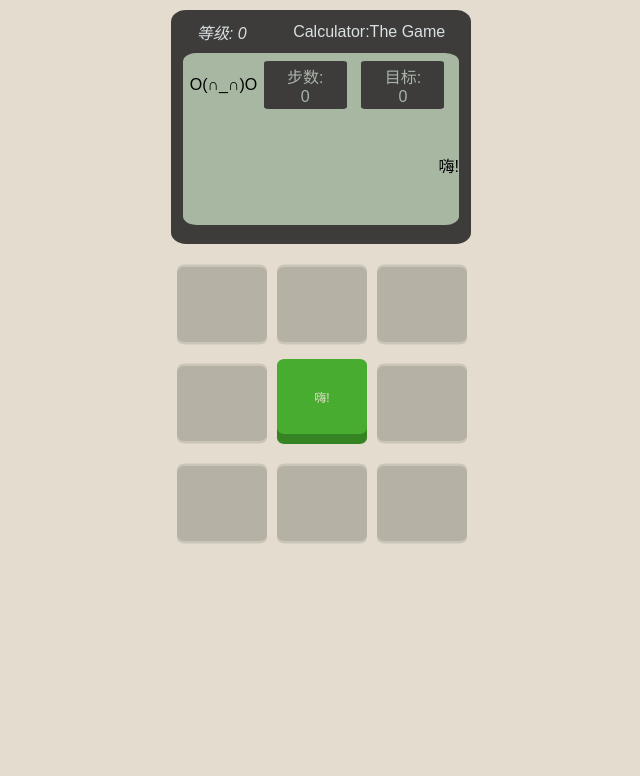
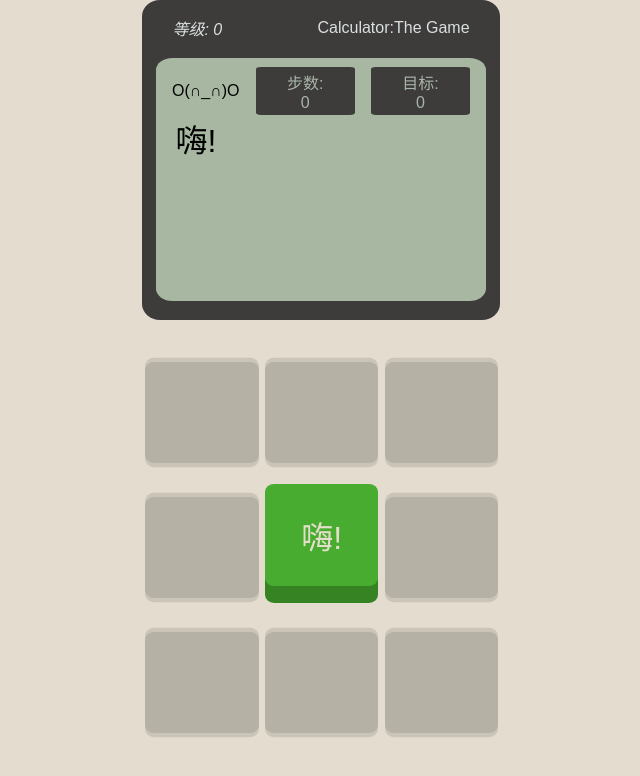
Before and after one commit to S-H-Go/Calculator-The-Game-Vuejs, a Vue app: page / in a window 1280 px wide. Shown: the top 776 px of the page, without its empty margins (319-959 px from the left). Built offline with nearby package versions, Linux system fonts and the light colour scheme.

Commit message:
✨ feat: 对话按钮动态字体大小，部分样式修改

```diff
--- a/src/App.vue
+++ b/src/App.vue
@@ -50,13 +50,16 @@
 
 #app
 {
-  width: 300px;
-  height: 533px;
-  padding: 10px 20px 40px 20px;
+  /* ipone 13 pro 的尺寸 */
+  --vw: 390px;
+  --vh: 844px;
+  width: calc(var(--vw) * 0.92);
+  height: calc(var(--vh) * 0.80);
+  padding: calc(var(--vh) * 2%) calc(var(--vw) * 4%) calc(var(--vh) * 10%) calc(var(--vw) * 4%);
   margin: auto;
   display: grid;
   grid-template-columns: 100%;
-  grid-template-rows: 36% 56%;
+  grid-template-rows: 40% 60%;
   row-gap: 8%;
 }
 
--- a/src/components/ButtonPanel.vue
+++ b/src/components/ButtonPanel.vue
@@ -19,12 +19,12 @@
 {
   width: 100%;
   height: 100%;
-  --button-width: 90px;
-  --button-height: 75px;
-  --button-margin-top: 15px;
-  --button-margin-left: 6px;
-  --button-margin-right: 1%;
-  --button-border-size: 10px;
+  --button-width: calc(0.29 * var(--vw));
+  --button-height: calc(0.12 * var(--vh));
+  --button-margin-top: calc(0.03 * var(--vh));
+  --button-margin-left: calc(0.01 * var(--vw));
+  --button-margin-right: calc(0.01 * var(--vw));
+  --button-border-size: calc(0.02 * var(--vh));
   --button-border-radius: 8%;
 }
 
@@ -170,7 +170,7 @@
   width: var(--button-width);
   height: var(--button-height);
   border: none;
-  font-size: 1.25rem;
+  font-size: 1.5rem;
   color: #e4decb;
   padding: 0;
   border-radius: var(--button-border-radius);
@@ -191,10 +191,5 @@
     --button-margin-right: 1vw;
     --button-border-size: 2vh;
   }
-
-  .button
-  {
-    font-size: 1.5rem;
-  }
 }
 </style>
--- a/src/components/ScreenPanel.vue
+++ b/src/components/ScreenPanel.vue
@@ -40,7 +40,6 @@
   background-color: #a8b7a2;
   display: flex;
   flex-direction: column;
-  justify-content: space-between;
   border-radius: 5%;
 }
 </style>
--- a/src/components/otherButtons/ConversationButton.vue
+++ b/src/components/otherButtons/ConversationButton.vue
@@ -1,5 +1,5 @@
 <template>
-    <button @click="click()" class="button" :class="color">
+    <button @click="click()" class="button" :class="color" :style="{ fontSize: fontSize + 'px' }">
         {{ info }}
     </button>
 </template>
@@ -44,11 +44,25 @@
         }
     }
 })
+//根据字数动态设置字体大小
+const fontSize = computed(() => {
+    //获取 rem 大小
+    const rem: number = Number(window.getComputedStyle(document.documentElement).fontSize.replace("px", ""));
+    if (props.info != "<<" && props.info != "2") {
+        switch (props.info.length) {
+            case 1: return 3 * rem;
+            case 2: return 2 * rem;
+            case 3: return 1.5 * rem;
+            case 4: return 1.5 * rem;
+            case 5: return 1.5 * rem;
+            case 6: return 1.5 * rem;
+            case 7: return 1.3 * rem;
+            case 9: return 1.1 * rem;
+        }
+    }
+})
 </script>
 
 <style scoped>
-button
-{
-    font-size: 0.75rem;
-}
+
 </style>
--- a/src/components/screenSection/InfoScreen.vue
+++ b/src/components/screenSection/InfoScreen.vue
@@ -1,20 +1,21 @@
 <template>
-    <section id="number-display-section">
-        <led-style-canvas v-show="screenControl.showWhat == 'number'" :ledOptions="screenData.ledOptions"
+    <div id="number-display-section">
+        <led-style-canvas id="number" v-show="screenControl.showWhat == 'number'" :ledOptions="screenData.ledOptions"
             :key="screenData.ledCanvasKey" :class="{ 'blink': store.control.numberBlink }"></led-style-canvas>
         <div v-show="screenControl.showWhat == 'error'" id="error">
-            {{  screenData.errorInfo  }}
+            {{ screenData.errorInfo }}
         </div>
         <div v-show="screenControl.showWhat == 'accomplish'" id="accomplish">
-            {{  screenData.accomplishInfo  }}
+            {{ screenData.accomplishInfo }}
         </div>
         <div id="pause" v-show="screenControl.showWhat == 'pause'" :class="{ 'pause-blink': store.control.pauseBlink }">
-            {{  screenData.pauseInfo  }}
+            {{ screenData.pauseInfo }}
         </div>
-        <div v-show="screenControl.showWhat == 'conversation'">
-            {{  screenData.conversation[screenData.conversationIndex].info  }}
+        <!-- :style="{ fontSize: fontSize + 'px' }" -->
+        <div id="conversation" v-show="screenControl.showWhat == 'conversation'">
+            {{ screenData.conversation[screenData.conversationIndex].info }}
         </div>
-    </section>
+    </div>
 </template>
 
 <script lang="ts" setup>
@@ -24,47 +25,88 @@
 const store = useStore()
 const screenData = computed(() => store.getScreenData)
 const screenControl = computed(() => store.getScreenControl)
+//动态字体大小
+// const fontSize = computed(() => {
+//     let width: number = document.getElementById("number-display-section")?.clientWidth as number;
+//     let height: number = document.getElementById("number-display-section")?.clientHeight as number;
+//     const reg = RegExp(" ", 'g');
+//     let marginRight = ["0", "0"];
+//     if (document.getElementById("number-display-section") != null) {
+//         marginRight = getComputedStyle(document.getElementById("number-display-section") as HTMLElement).getPropertyValue('--margin-right').replace("calc(", "").replace("px)", "").replace(reg, "").split("*");
+//     }
+//     width -= (Number(marginRight[0]) * Number(marginRight[1]) * 2);
+//     let length: number = store.data.conversation[store.data.conversationIndex].info.length;
+//     let fs = 0;
+//     fs = (Math.sqrt((width + height) * (width + height) + 4 * width * height * length - 4 * width * height) - width - height) / (2 * length - 2);
+//     console.log("width:", width);
+//     console.log("height:", height);
+//     console.log("fs", fs);
+//     // return fs;
+//     // while (Math.ceil(length / Math.floor(width / fs)) * fs < height) {
+//     //     fs++;
+//     //     // console.log("+++");
+//     // }
+//     return fs;
+// });
 </script>
 
 <style scoped>
-/* 数字显示部分 */
 #number-display-section
 {
-    --margin-right: 1rem;
+    --margin-top: calc(0.06 * var(--vh));
+    --margin-right: calc(0.05 * var(--vw));
+}
+
+#number
+{
     text-align: right;
-    margin-top: 2rem;
-    margin-bottom: 3rem;
+    margin-top: var(--margin-top);
 }
 
 #accomplish
 {
-    font-size: 3rem;
+    font-size: 60px;
     text-align: right;
+    margin-top: calc(0.03 * var(--vh));
     margin-right: var(--margin-right);
 }
 
 #pause
 {
-    font-size: 3rem;
-    padding: 0;
-    margin: 0;
+    font-size: 60px;
+    margin-top: calc(0.04 * var(--vh));
     text-align: center;
 }
 
 #error
 {
-    font-size: 3rem;
+    font-size: 60px;
     text-align: right;
-    padding-right: 0.5rem;
+    margin-top: calc(0.03 * var(--vh));
     margin-right: var(--margin-right);
 }
 
-@media screen and (max-width: 480px)
+#conversation
+{
+    font-size: 2rem;
+    margin-left: var(--margin-right);
+    text-align: left;
+}
+
+@media screen and (max-width:480px)
 {
     #number-display-section
     {
+        --margin-top: 6vh;
+        --margin-right: 5vw;
+    }
+
+    #pause,
+    #error,
+    #accomplish
+    {
+        font-size: 56px;
         margin-top: 5vh;
-        margin-bottom: 5vh;
     }
 }
 </style>
--- a/src/components/screenSection/StepGoalScreen.vue
+++ b/src/components/screenSection/StepGoalScreen.vue
@@ -3,11 +3,11 @@
         <section style="line-height: 3rem">O(∩_∩)O</section>
         <section class="info-display" :class="{ blink: store.control.stepBlink }">
             <section>步数:</section>
-            <section>{{  props.step  }}</section>
+            <section>{{ props.step }}</section>
         </section>
         <section class="info-display" :class="{ 'blink': store.control.goalBlink }">
             <section>目标:</section>
-            <section>{{  props.goal  }}</section>
+            <section>{{ props.goal }}</section>
         </section>
     </section>
 
@@ -43,7 +43,6 @@
     background-color: #3d3c3a;
     text-align: center;
     color: #a9b4aa;
-    margin-right: 0.5em;
     border-radius: 5%;
 }
 </style>
```
Also changed, not shown: src/assets/testLevelData.json (+83 -1 lines).
